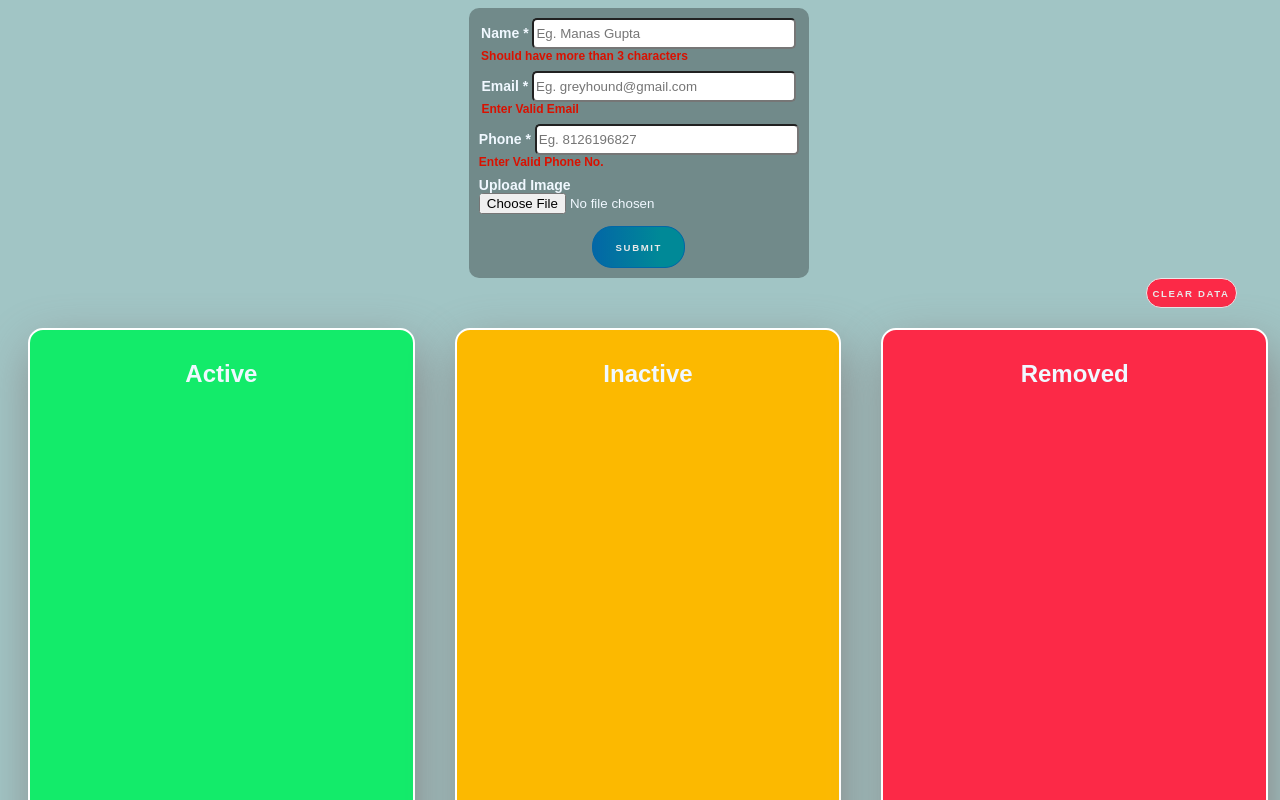
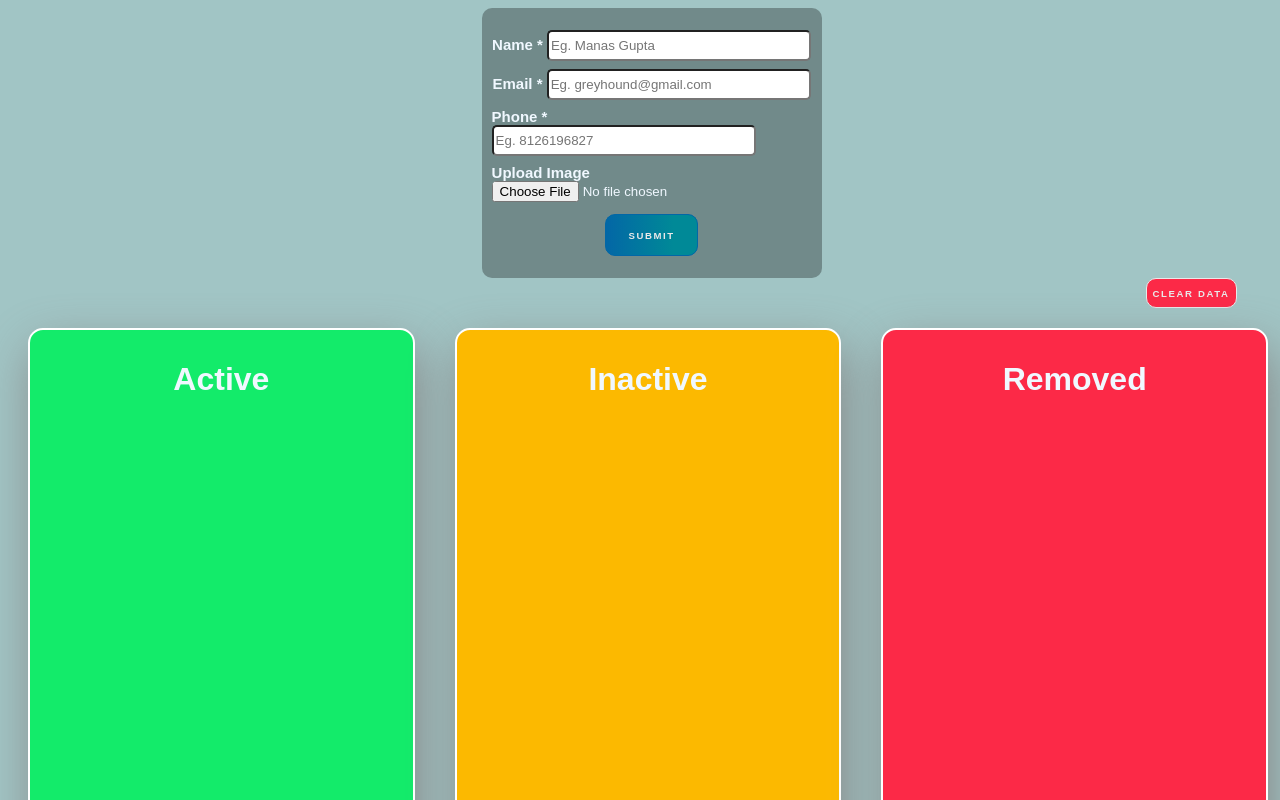
Before and after one commit to greyhound0/UserDataApp, a React (Create React App) app: page / in a window 1280 px wide. Shown: the top 800 px of the page. Built offline with nearby package versions, Linux system fonts and the light colour scheme.

Commit message:
bugs fixed

```diff
--- a/src/components/Modules/UserForm/index.js
+++ b/src/components/Modules/UserForm/index.js
@@ -227,6 +227,7 @@ function UserForm() {
         primaryButtonAction: moveToActiveUsers,
         secondaryButtonAction: handleRemoveUser,
         primaryActionImage: activeUserImage,
+        secondaryActionImage: removedUserImage,
         primaryHoverText: "Move To Active User",
         secondaryHoverText: "Remove User",
         arrayData: inactiveUsers,
@@ -235,13 +236,12 @@ function UserForm() {
       },
       {
         heading: "Removed",
-        primaryButtonAction: moveToInactiveUsers,
-        secondaryButtonAction: moveToActiveUsers,
-        primaryActionImage: inactiveUserImage,
-        secondaryActionImage: activeUserImage,
-        primaryHoverText: "Move To Inactive User",
-        secondaryHoverText: "Move To Active User",
-        secondaryActionImage: removedUserImage,
+        primaryButtonAction: moveToActiveUsers,
+        secondaryButtonAction: moveToInactiveUsers,
+        primaryActionImage: activeUserImage,
+        secondaryActionImage: inactiveUserImage,
+        primaryHoverText: "Move To Active User",
+        secondaryHoverText: "Move To Inactive User",
         arrayData: removedUsers,
         setArraydata: setremovedUsers,
         source: "removed",
--- a/src/components/Modules/UserForm/style.css
+++ b/src/components/Modules/UserForm/style.css
@@ -25,7 +25,7 @@
 
 .clearDataButton {
   background-color: #fc2947;
-  border-radius: 20px;
+  border-radius: 10px;
   margin-left: 90%;
   border: 1px solid #e9e9e9;
   color: var(--white);
--- a/src/components/Modules/UserProfiles/index.js
+++ b/src/components/Modules/UserProfiles/index.js
@@ -37,7 +37,7 @@ export default function UserProfiles({
         backgroundColor: cardBackgroundColor(source),
       }}
     >
-      <h2>{heading}</h2>
+      <h1 className="heading">{heading}</h1>
       <Droppable droppableId={source}>
         {(provided) => (
           <div
--- a/src/components/Modules/UserProfiles/style.css
+++ b/src/components/Modules/UserProfiles/style.css
@@ -18,10 +18,6 @@
   display: none;
 }
 
-/* .heading {
-  z-index: +1;
-} */
-
 .profileCards {
   height: 100%;
   width: 100%;
--- a/src/components/UIElements/Form/style.css
+++ b/src/components/UIElements/Form/style.css
@@ -3,7 +3,7 @@
   justify-content: center;
   background-color: rgba(0, 0, 0, 0.3);
   width: 25vw;
-  margin-left: 36vw;
+  margin-left: 37vw;
   font-size: 10px;
   border-radius: 10px;
   padding: 10px;
@@ -37,7 +37,7 @@
     var(--blue) 0%,
     var(--lightblue) 74%
   );
-  border-radius: 20px;
+  border-radius: 10px;
   border: 1px solid var(--blue);
   color: var(--white);
   cursor: pointer;
--- a/src/components/UIElements/Input/index.js
+++ b/src/components/UIElements/Input/index.js
@@ -22,7 +22,7 @@ export default function Input({
         placeholder={placeholder}
       />
 
-      {errorMessage ? (
+      {errorMessage && value != "" ? (
         <p
           style={{
             color: "rgb(217,17,0)",
--- a/src/components/UIElements/Profile/index.js
+++ b/src/components/UIElements/Profile/index.js
@@ -16,9 +16,23 @@ export default function Profile({
   primaryHoverText,
   secondaryHoverText,
 }) {
-  let firstName = name?.split("")[0]?.toUpperCase();
+  let initial = name?.split("")[0]?.toUpperCase();
+  let initial2;
+  for (let i = 1; i < name.length; i++) {
+    if (name.split("")[i] === " ") {
+      initial2 = name.split("")[i + 1];
+    }
+  }
+  let goodColors = [
+    "#ffc681",
+    "#5effd6",
+    "#c6e442",
+    "#f8b3ed",
+    "#e2e2e2",
+    "#9793fb",
+  ];
   const [randomColor, setRandomColor] = useState(
-    "#" + Math.floor(Math.random() * 16777215).toString(16)
+    goodColors[Math.floor(Math.random() * 6)]
   );
 
   return (
@@ -35,10 +49,11 @@ export default function Profile({
               borderRadius: "20px",
               textAlign: "center",
               padding: "5px",
+              color: "#0f254c",
               fontWeight: "bold",
             }}
           >
-            {firstName}
+            {initial + initial2}
           </div>
         )}
         <div>
--- a/src/components/UIElements/Profile/style.css
+++ b/src/components/UIElements/Profile/style.css
@@ -1,11 +1,11 @@
 .label {
-  font-size: 14px;
+  font-size: 15px;
   font-weight: bold;
 }
 
 .image {
-  width: 50px;
-  height: 50px;
+  width: 60px;
+  height: 60px;
   border-radius: 30px;
   border: 5px solid black;
 }
@@ -16,7 +16,7 @@
   border-radius: 10px;
   margin: 10px;
   width: 300px;
-  color: rgb(85, 121, 145);
+  color: #0f254c;
   font-size: 16px;
   gap: 2px;
   position: relative;
```
